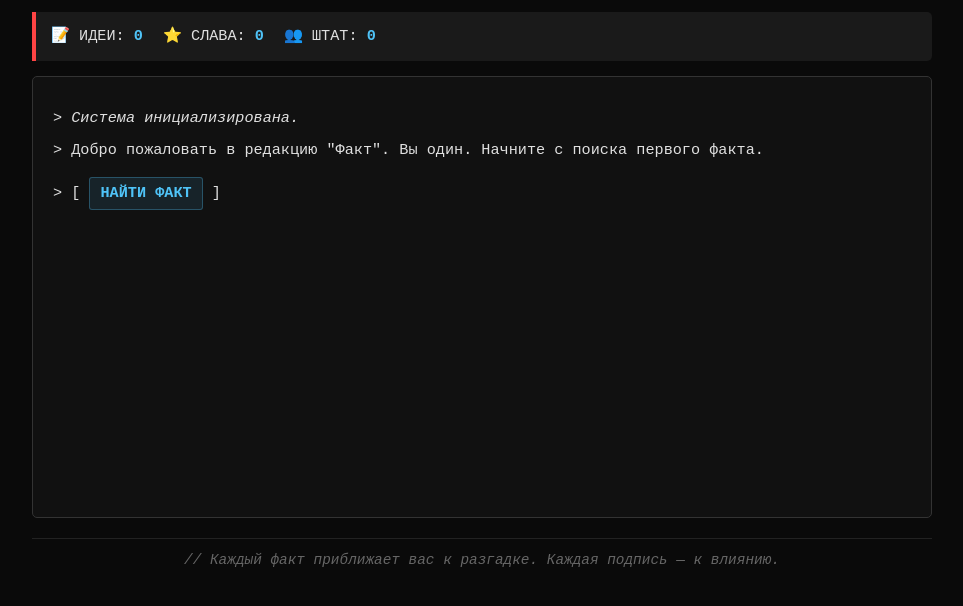
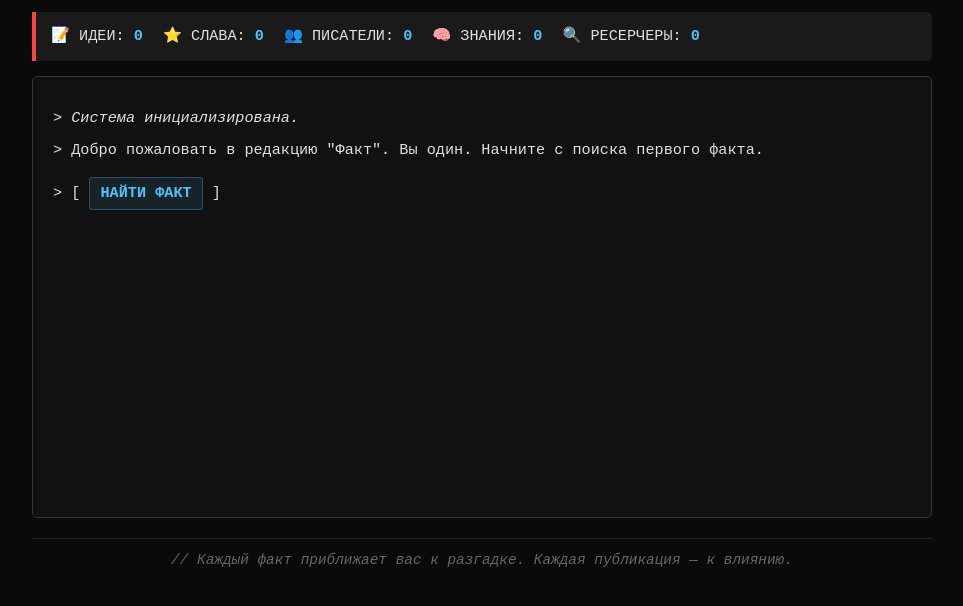
Before and after one commit to temaky4-wq/grehfakts, a plain HTML site: page index.html in a window 1280 px wide. Shown: the part 114-720 px from the top of the page, without its empty margins (158-1121 px from the left). Drawn offline with Linux system fonts and the light colour scheme.

Commit message:
Update index.html

```diff
--- a/index.html
+++ b/index.html
@@ -4,6 +4,7 @@
     <meta charset='UTF-8'>
     <title>Фабрика Фактов // Тёмная Комната</title>
     <link rel='stylesheet' href='style.css'>
+    <meta name="viewport" content="width=device-width, initial-scale=1.0">
 </head>
 <body>
     <div class='container'>
@@ -12,7 +13,9 @@
             <div class='status-bar'>
                 <span>📝 ИДЕИ: <strong id='ideas'>0</strong></span>
                 <span>⭐ СЛАВА: <strong id='fame'>0</strong></span>
-                <span>👥 ШТАТ: <strong id='staff'>0</strong></span>
+                <span>👥 ПИСАТЕЛИ: <strong id='writers'>0</strong></span>
+                <span>🧠 ЗНАНИЯ: <strong id='knowledge'>0</strong></span>
+                <span>🔍 РЕСЕРЧЕРЫ: <strong id='researchers'>0</strong></span>
             </div>
         </header>
 
@@ -23,13 +26,10 @@
                 <p>> Добро пожаловать в редакцию "Факт". Вы один. Начните с поиска первого факта.</p>
                 <p>> [ <a href='#' class='cmd' id='cmd-click'>НАЙТИ ФАКТ</a> ]</p>
             </div>
-
-            <!-- Панель управления (появится позже) -->
-            <div id='controls' class='controls'></div>
         </main>
 
         <footer>
-            <p class='hint'>// Каждый факт приближает вас к разгадке. Каждая подпись — к влиянию.</p>
+            <p class='hint'>// Каждый факт приближает вас к разгадке. Каждая публикация — к влиянию.</p>
         </footer>
     </div>
     <script src='game.js'></script>
```
